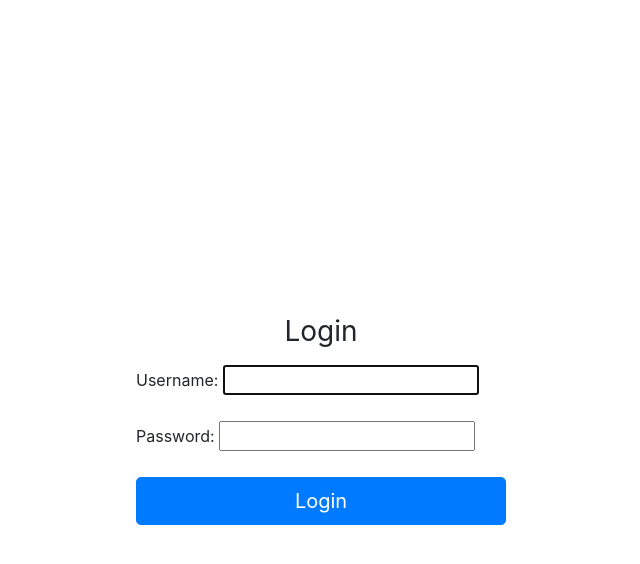
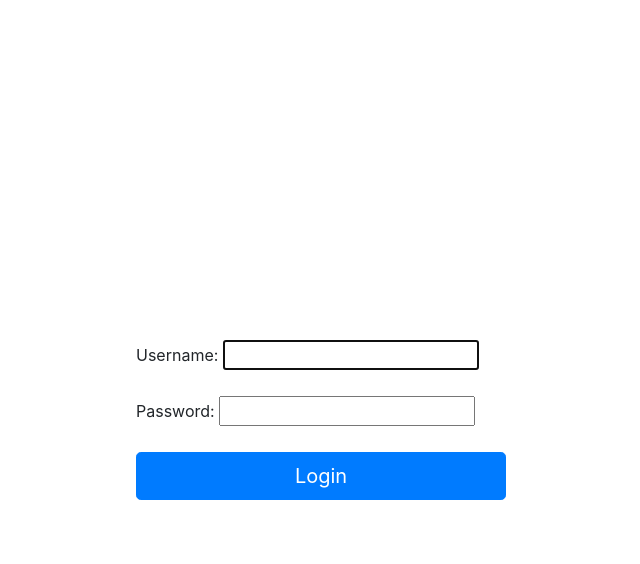
Before and after one commit to instincttechies/devops_learning, a Django app: page /accounts/login/ in a window 1280 px wide. Shown: the top 564 px of the page, without its empty margins (319-959 px from the left). Run offline with Django 4.2, Linux system fonts and the light colour scheme; some libraries are stand-ins or nearby versions.

Commit message:
Update login.html

```diff
--- a/test_project/templates/accounts/login.html
+++ b/test_project/templates/accounts/login.html
@@ -41,7 +41,6 @@
 <body>
     <form class="form-login" method="post">
         {% csrf_token %}
-        <h1 class="h3 mb-3 font-weight-normal text-center">Login</h1>
         <div class="form-group">
             {{ form.username.label_tag }}
             {{ form.username }}
```
